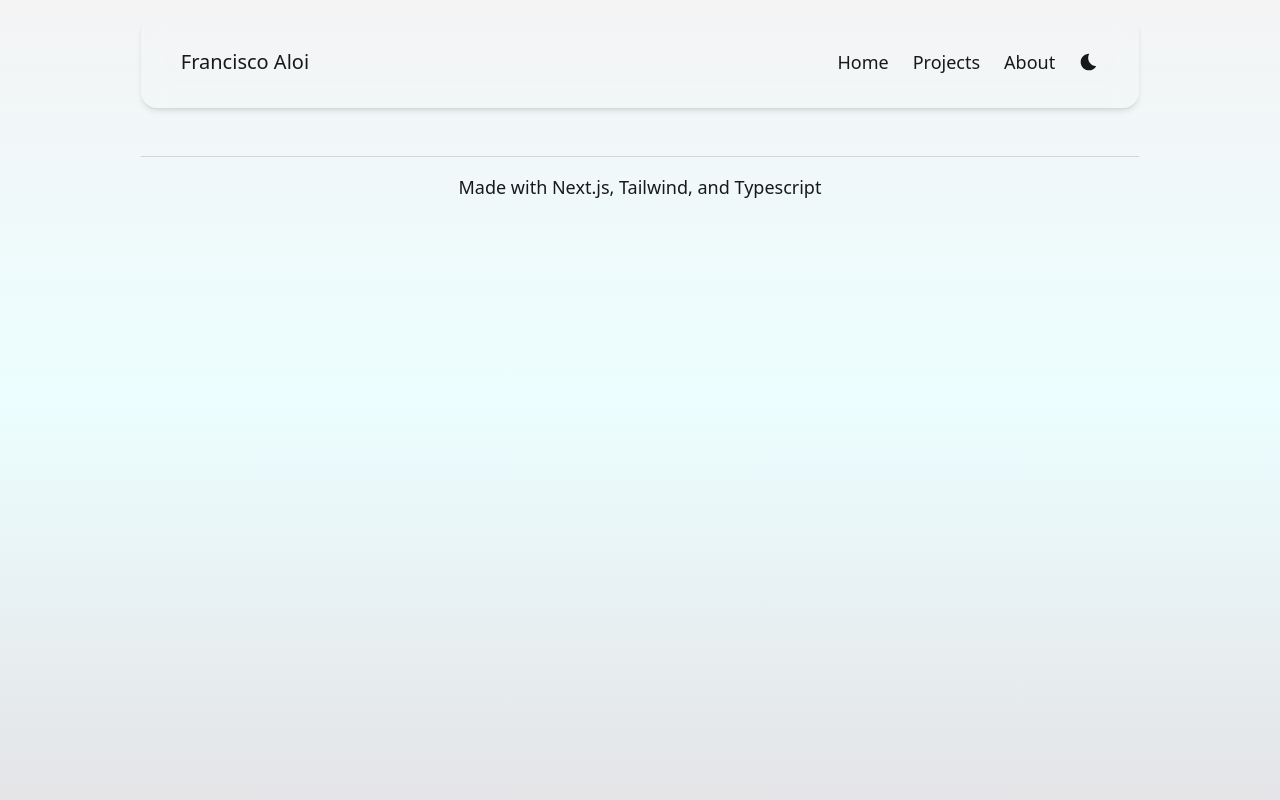
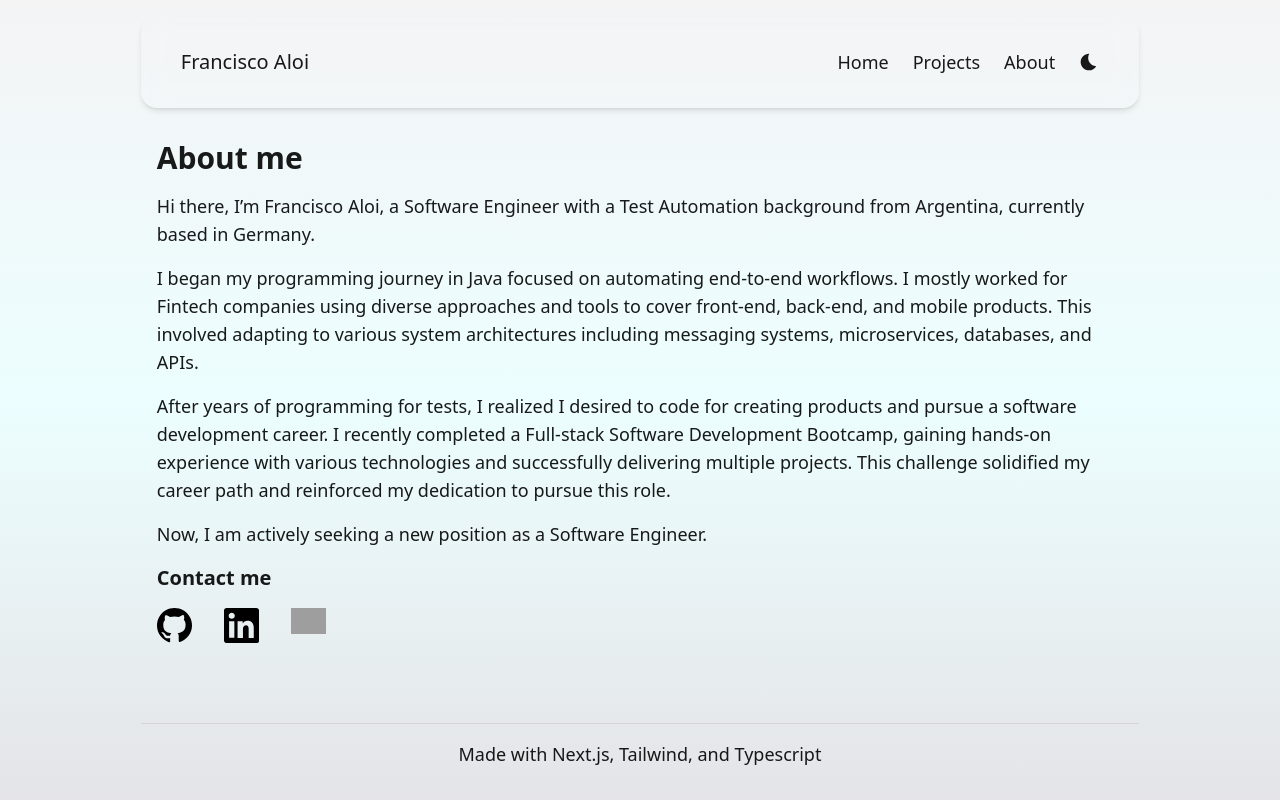
Before and after one commit to aloifran/portfolio, a Next.js app: page /about in a window 1280 px wide. Built offline with nearby package versions, Linux system fonts and the light colour scheme; grey boxes are pictures that could not be loaded.

Commit message:
feat: Creating about page, adjusted Layout and app

```diff
--- a/components/Layout.tsx
+++ b/components/Layout.tsx
@@ -10,7 +10,7 @@ export default function Layout({ children }: LayoutProps) {
     return (
         <div className="flex min-h-screen flex-col items-center p-4">
             <Navigation />
-            <div>{children}</div>
+            <div className="flex-1">{children}</div>
             <Footer />
         </div>
     );
--- a/pages/_app.tsx
+++ b/pages/_app.tsx
@@ -1,3 +1,4 @@
+import Head from "next/head";
 import "@/styles/globals.css";
 import { ThemeProvider } from "next-themes";
 import type { AppProps } from "next/app";
@@ -5,10 +6,21 @@ import Layout from "@/components/Layout";
 
 export default function App({ Component, pageProps }: AppProps) {
     return (
-        <ThemeProvider attribute="class">
-            <Layout>
-                <Component {...pageProps} />
-            </Layout>
-        </ThemeProvider>
+        <>
+            <Head>
+                <title>Francisco Aloi</title>
+                <meta name="description" content="Porftolio" />
+                <meta
+                    name="viewport"
+                    content="width=device-width, initial-scale=1"
+                />
+                <link rel="icon" href="/favicon.ico" />
+            </Head>
+            <ThemeProvider attribute="class">
+                <Layout>
+                    <Component {...pageProps} />
+                </Layout>
+            </ThemeProvider>
+        </>
     );
 }
--- a/pages/about/index.tsx
+++ b/pages/about/index.tsx
@@ -1,3 +1,72 @@
+import Image from "next/image";
+
 export default function About() {
-    return <div></div>;
+    return (
+        <div className="mx-auto flex w-4/5 flex-col gap-8 px-4 py-8">
+            <div className="flex flex-col gap-4">
+                <h1 className="text-3xl font-bold">About me</h1>
+
+                <p>
+                    Hi there, I’m Francisco Aloi, a Software Engineer with a
+                    Test Automation background from Argentina, currently based
+                    in Germany.
+                </p>
+                <p>
+                    I began my programming journey in Java focused on automating
+                    end-to-end workflows. I mostly worked for Fintech companies
+                    using diverse approaches and tools to cover front-end,
+                    back-end, and mobile products. This involved adapting to
+                    various system architectures including messaging systems,
+                    microservices, databases, and APIs.
+                </p>
+                <p>
+                    After years of programming for tests, I realized I desired
+                    to code for creating products and pursue a software
+                    development career. I recently completed a Full-stack
+                    Software Development Bootcamp, gaining hands-on experience
+                    with various technologies and successfully delivering
+                    multiple projects. This challenge solidified my career path
+                    and reinforced my dedication to pursue this role.
+                </p>
+                <p>
+                    Now, I am actively seeking a new position as a Software
+                    Engineer.
+                </p>
+
+                <div className="flex flex-col gap-4">
+                    <h2 className="text-xl font-bold">Contact me</h2>
+                    {/* contact info and icons */}
+                    <div className="flex gap-8">
+                        <a href="https://github.com/aloifran" target="_blank">
+                            <Image
+                                src="/icon-github.svg"
+                                alt="Github"
+                                height={35}
+                                width={35}
+                            />
+                        </a>
+                        <a
+                            href="https://www.linkedin.com/in/fjaloi"
+                            target="_blank"
+                        >
+                            <Image
+                                src="/icon-linkedin.svg"
+                                alt="LinkedIn"
+                                height={35}
+                                width={35}
+                            />
+                        </a>
+                        <a href="mailto:franad89@gmail.com">
+                            <Image
+                                src="/icon-email.svg"
+                                alt="Email"
+                                height={35}
+                                width={35}
+                            />
+                        </a>
+                    </div>
+                </div>
+            </div>
+        </div>
+    );
 }
--- a/pages/index.tsx
+++ b/pages/index.tsx
@@ -1,31 +1,19 @@
-import Head from "next/head";
 import Image from "next/image";
 import Link from "next/link";
 
 export default function Home() {
     return (
-        <>
-            <Head>
-                <title>Francisco Aloi | Software Engineer</title>
-                <meta name="description" content="Porftolio" />
-                <meta
-                    name="viewport"
-                    content="width=device-width, initial-scale=1"
-                />
-                <link rel="icon" href="/favicon.ico" />
-            </Head>
-
         <div className="mx-auto flex w-4/5 flex-col gap-8 px-4 py-8">
             {/* Intro */}
-                <div className="flex flex-col gap-2">
-                    <h1 className="text-2xl font-bold">Hi, I’m Francisco, </h1>
+            <div className="flex flex-col gap-4">
+                <h1 className="text-3xl font-bold">Hi, I’m Francisco, </h1>
                 <h2 className="text-xl font-bold">
                     a Software Engineer with Test Automation background.
                 </h2>
                 <p>
-                        I love building things with Javascript and Typescript
-                        and enjoy learning new frameworks that enhance the
-                        development experience and challenge my way of thinking.
+                    I love building things with Javascript and Typescript and
+                    enjoy learning new frameworks that enhance the development
+                    experience and challenge my way of thinking.
                     <br />
                     Working alongside senior developers for years as a Test
                     Automation Engineer encouraged me to become one myself.
@@ -39,11 +27,10 @@ export default function Home() {
                     Through my studies and experience, these are the
                     technologies I enjoy using the most
                 </p>
-
-                    <div className="-mx-4 mt-5 flex flex-wrap">
+                <div className="-mx-4 mt-4 flex flex-wrap">
                     <div className="mt-4 w-1/2 px-4 lg:w-1/4">
                         <div className="font-semibold">Front-End</div>
-                            <div className="mt-2 space-y-1 text-sm transition-colors">
+                        <div className="mt-2 space-y-1">
                             <ul>
                                 <li>Javascript & Typescript</li>
                                 <li>HTML & CSS</li>
@@ -56,21 +43,21 @@ export default function Home() {
                     </div>
                     <div className="mt-4 w-1/2 px-4 lg:w-1/4">
                         <div className="font-semibold">Back-End</div>
-                            <div className="mt-2 space-y-1 text-sm transition-colors">
+                        <div className="mt-2 space-y-1">
                             <ul>
                                 <li>Java</li>
                                 <li>Node.js</li>
                                 <li>Express.js</li>
                                 <li>Rest APIs</li>
                                 <li>GraphQL</li>
-                                    <li>SQL & NoSQL</li>
+                                <li>SQL</li>
                                 <li>Prisma</li>
                             </ul>
                         </div>
                     </div>
                     <div className="mt-4 w-1/2 px-4 lg:w-1/4">
                         <div className="font-semibold">Testing</div>
-                            <div className="mt-2 space-y-1 text-sm transition-colors">
+                        <div className="mt-2 space-y-1">
                             <ul>
                                 <li>Cypress</li>
                                 <li>Jest</li>
@@ -80,7 +67,7 @@ export default function Home() {
                     </div>
                     <div className="mt-4 w-1/2 px-4 lg:w-1/4">
                         <div className="font-semibold">Other</div>
-                            <div className="mt-2 space-y-1 text-sm transition-colors">
+                        <div className="mt-2 space-y-1">
                             <ul>
                                 <li>Redux</li>
                                 <li>Pinia</li>
@@ -95,7 +82,7 @@ export default function Home() {
 
             {/* Projects  */}
             <div>
-                    <h2 className="text-lg">
+                <h2 className="text-xl font-bold">
                     Take a look at{" "}
                     <Link href="/projects">what I’ve been doing</Link>
                 </h2>
@@ -103,15 +90,15 @@ export default function Home() {
 
             {/* Contact */}
             <div className="flex flex-col gap-4">
-                    <h2 className="text-lg">Get in touch</h2>
+                <h2 className="text-xl font-bold">Get in touch with me</h2>
                 {/* contact info and icons */}
-                    <div className="flex gap-2">
+                <div className="flex gap-8">
                     <a href="https://github.com/aloifran" target="_blank">
                         <Image
                             src="/icon-github.svg"
                             alt="Github"
-                                height={25}
-                                width={25}
+                            height={35}
+                            width={35}
                         />
                     </a>
                     <a
@@ -121,21 +108,20 @@ export default function Home() {
                         <Image
                             src="/icon-linkedin.svg"
                             alt="LinkedIn"
-                                height={25}
-                                width={25}
+                            height={35}
+                            width={35}
                         />
                     </a>
                     <a href="mailto:franad89@gmail.com">
                         <Image
                             src="/icon-email.svg"
                             alt="Email"
-                                height={25}
-                                width={25}
+                            height={35}
+                            width={35}
                         />
                     </a>
                 </div>
             </div>
         </div>
-        </>
     );
 }
--- a/pages/projects/index.tsx
+++ b/pages/projects/index.tsx
@@ -1,3 +1,3 @@
 export default function Projects() {
-    return <div></div>;
+    return <div className="mx-auto flex w-4/5 flex-col gap-8 px-4 py-8"></div>;
 }
```
Lines whose indentation alone changed are shown as unchanged.
